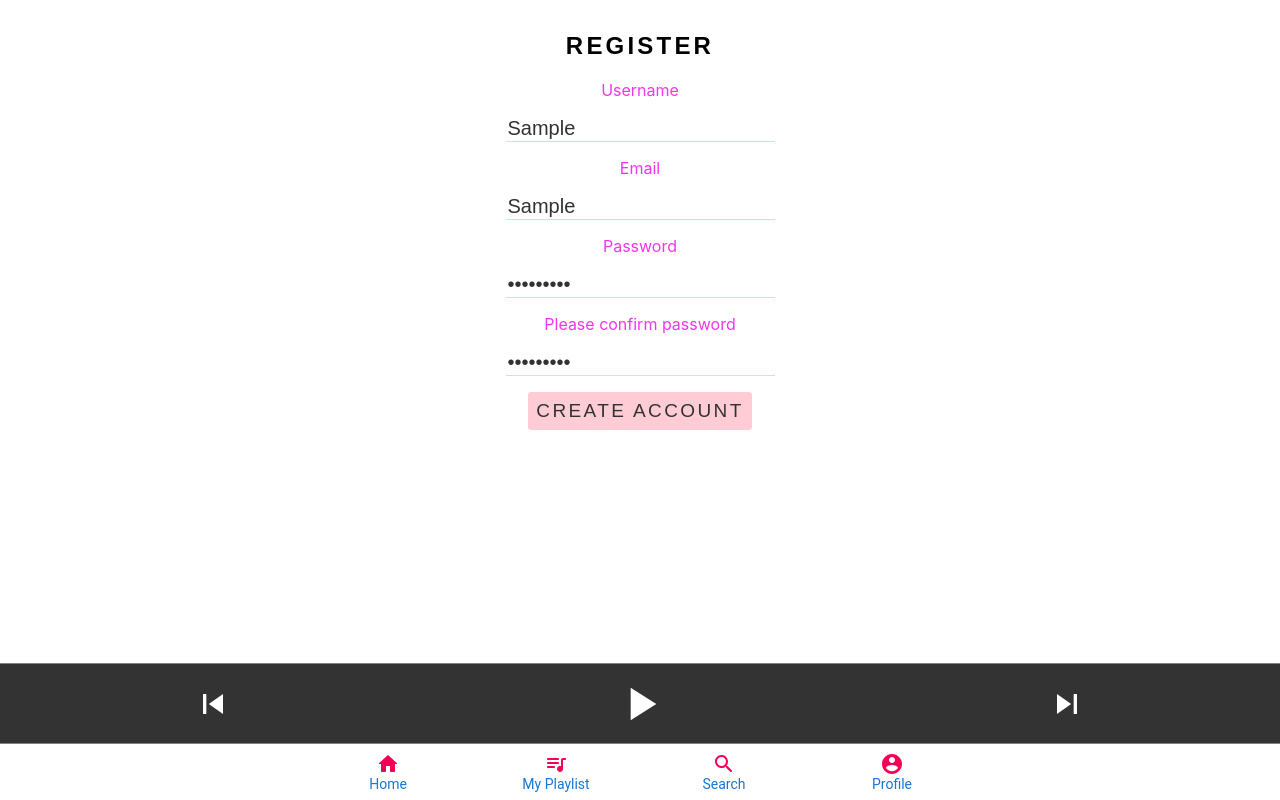
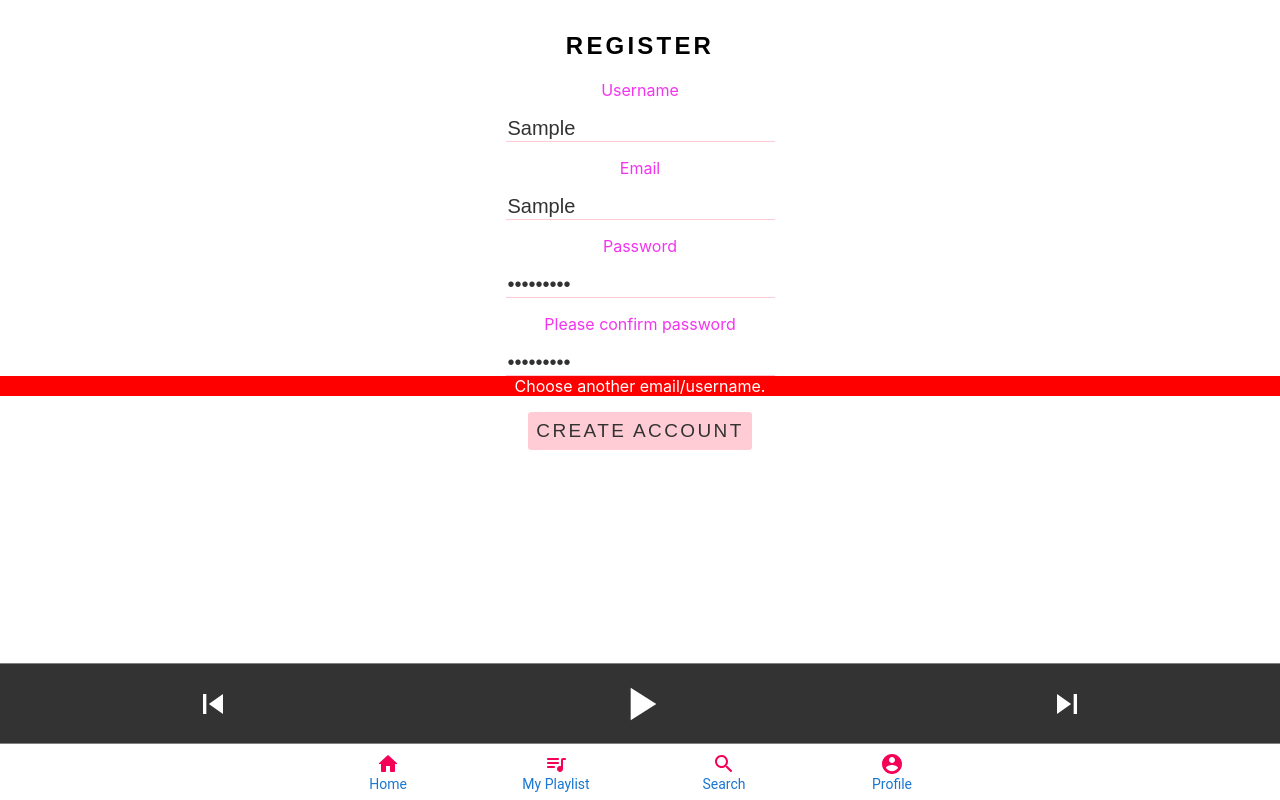
Before and after one commit to autumnjava/Ljudio, a React (Create React App) app: page /register in a window 1280 px wide. Both pictures are taken after typing "Sample", "Sample", "Sample123", "Sample123" into the empty fields and a click on the button "CREATE ACCOUNT". Built offline with nearby package versions, Linux system fonts and the light colour scheme; no server answers.

Commit message:
added error message and some ts fix

```diff
--- a/src/contexts/usersContext/UserContextProvider.tsx
+++ b/src/contexts/usersContext/UserContextProvider.tsx
@@ -12,7 +12,9 @@ type User = {
 
 export const UserContext = createContext<any>(null);
 
-export const UserProvider = ({ children }: Props) => {
+export const UserProvider: React.FC<Props> = ({ children }: Props) => {
+
+  const [errorMsg, setErrorMsg] = useState(false)
 
   const registerUser = async (user: User) => {
   const requestBody = {
@@ -26,6 +28,7 @@ export const UserProvider = ({ children }: Props) => {
     }`
   }
 
+
   // this can be replaced with AXIOS, which one is better?
   fetch('http://localhost:4000/graphql', {
     method: 'POST',
@@ -36,20 +39,25 @@ export const UserProvider = ({ children }: Props) => {
   })
   .then(res => {
     if(res.status !== 200 && res.status !== 201){
+      setErrorMsg(true);
       throw new Error('Failed')
     }
+    setErrorMsg(false);
     return res.json();
   })
   .then(resData => {
-    console.log(resData)
+    setErrorMsg(false);
+    console.log(resData, 'is it is?')
   })
   .catch(err => {
-    console.log(err)
+    console.log(err, 'or this?')
+    setErrorMsg(true);
   });
   }
 
   const values = {
-    registerUser
+    registerUser,
+    errorMsg
   }
 
   return (
--- a/src/pages/registerPage/RegisterPage.tsx
+++ b/src/pages/registerPage/RegisterPage.tsx
@@ -8,22 +8,20 @@ import {
   StyledInput,
   StyledInputWrapper,
   StyledLabel,
-  StyledButton
+  StyledButton,
+  ErrorMessage
 } from "./StyledRegisterPage";
 
 
 const RegisterPage: React.FC = () => {
 
 
-  const { registerUser } = useContext(UserContext)
+  const { registerUser, errorMsg } = useContext(UserContext)
 
   const [email, setEmail] = useState('');
   const [username, setUsername] = useState('');
   const [password, setPassword] = useState('');
   const [confirmPassword, setConfirmPassword] = useState('');
-
-  // const [errorMsg, setErrorMsg] = useState(false)
-
 
   async function createNewUser(e: React.FormEvent<HTMLFormElement>) {
     e.preventDefault();
@@ -41,9 +39,9 @@ const RegisterPage: React.FC = () => {
 
     const response = await registerUser(newUser);
     // this does not work at the moment but shall be implemented
-    if (response === 'error!') {
-      console.log('error response')
-      // setErrorMsg(true)
+    if (errorMsg) {
+      console.log('error response from register page')
+
     }
   }
 
@@ -70,6 +68,9 @@ const RegisterPage: React.FC = () => {
           <StyledLabel>Please confirm password</StyledLabel>
           <StyledInput type="password"  required value={confirmPassword}
                 onChange={(e) => setConfirmPassword(e.target.value)}/>
+
+          {errorMsg && <ErrorMessage>Choose another email/username.</ErrorMessage>}
+
         </StyledInputWrapper>
 
         <StyledButton type="submit">CREATE ACCOUNT</StyledButton>
--- a/src/pages/registerPage/StyledRegisterPage.ts
+++ b/src/pages/registerPage/StyledRegisterPage.ts
@@ -7,6 +7,13 @@ export const StyledTitle = styled.h2`
 
 export const StyledWrapper = styled.div`
 `;
+
+export const ErrorMessage = styled.span`
+  display: flex;
+  justify-content: center;
+  background: red;
+  color: white;
+  `
 
 
 export const StyledForm = styled.form`
```
